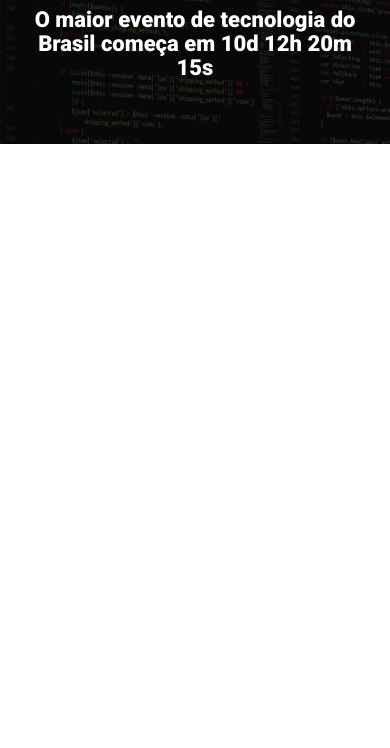
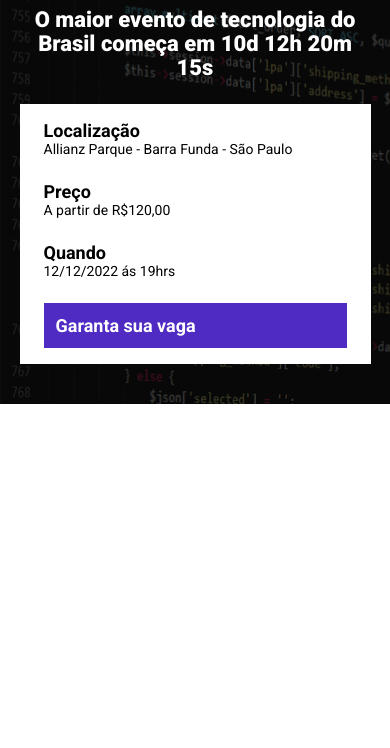
Before and after one commit to PriscillaBarbosa/ebac_tec_talks, a website built with Parcel: page src/index.html in a window 390 px wide. Shown: the part 96-844 px from the top of the page. Built offline with nearby package versions, Linux system fonts and the light colour scheme.

Commit message:
criando componentes e responsividade do hero

```diff
--- a/src/index.html
+++ b/src/index.html
@@ -16,6 +16,23 @@
             <p class="hero__text">
                 O maior evento de tecnologia do Brasil começa em 10d 12h 20m 15s
             </p>
+            <div class="infos-bar">
+                <ul class="infos-bar__infos">
+                    <li class="infos-bar__infos__item">
+                        <b>Localização</b>
+                        Allianz Parque - Barra Funda - São Paulo
+                    </li>
+                    <li class="infos-bar__infos__item">
+                        <b>Preço</b>
+                        A partir de R$120,00
+                    </li>
+                    <li class="infos-bar__infos__item">
+                        <b>Quando</b>
+                        12/12/2022 ás 19hrs
+                    </li>
+                </ul>
+                <a href="#" class="button button--primary">Garanta sua vaga</a>
+            </div>
         </div>
     </header>
 
--- /dev/null
+++ b/src/styles/components/_buttons.scss
@@ -0,0 +1,23 @@
+.button {
+    padding: 12px;
+    font-size: 18px;
+    font-weight: bold;
+    text-decoration: none;
+    text-align: center;
+    white-space: nowrap;
+
+    &--primary {
+        background-color: #4F2AC3;
+    }
+
+    @media (max-width: 640px){
+        display: flex;
+        width: 100%;
+        align-items: center;
+    }
+
+    @media (max-width: 1024px) {
+        display: flex;
+        align-items: center;
+    }
+}
--- /dev/null
+++ b/src/styles/components/_infos_bar.scss
@@ -0,0 +1,40 @@
+.infos-bar {
+    padding: 16px 24px;
+    background-color: white;
+    display: flex;
+    justify-content: space-between;
+
+    &__infos {
+        display: flex;
+        gap: 40px;
+
+        &__item {
+            font-size: 14px;
+            color: #000;
+
+            b {
+                color:#000;
+                font-size: 18px;
+                display: block;
+            }
+        }
+    }
+
+    @media (max-width: 640px) {
+        display: block;
+
+        &__infos {
+            display:block;
+
+            &__item {
+                margin-bottom: 24px;
+            }
+        }
+    }
+
+    @media (max-width: 1024px) {
+        &__infos {
+            gap: 16px;
+        }
+    }
+}
--- a/src/styles/main.scss
+++ b/src/styles/main.scss
@@ -1,4 +1,6 @@
 @use 'hero';
+@use 'components/infos_bar';
+@use 'components/buttons';
 
 *{
     margin: 0;
@@ -6,6 +8,7 @@
     box-sizing: border-box;
     font-family: Roboto, sans-serif;
     color: #fff;
+    list-style: none;
 }
 
 .container {
```
